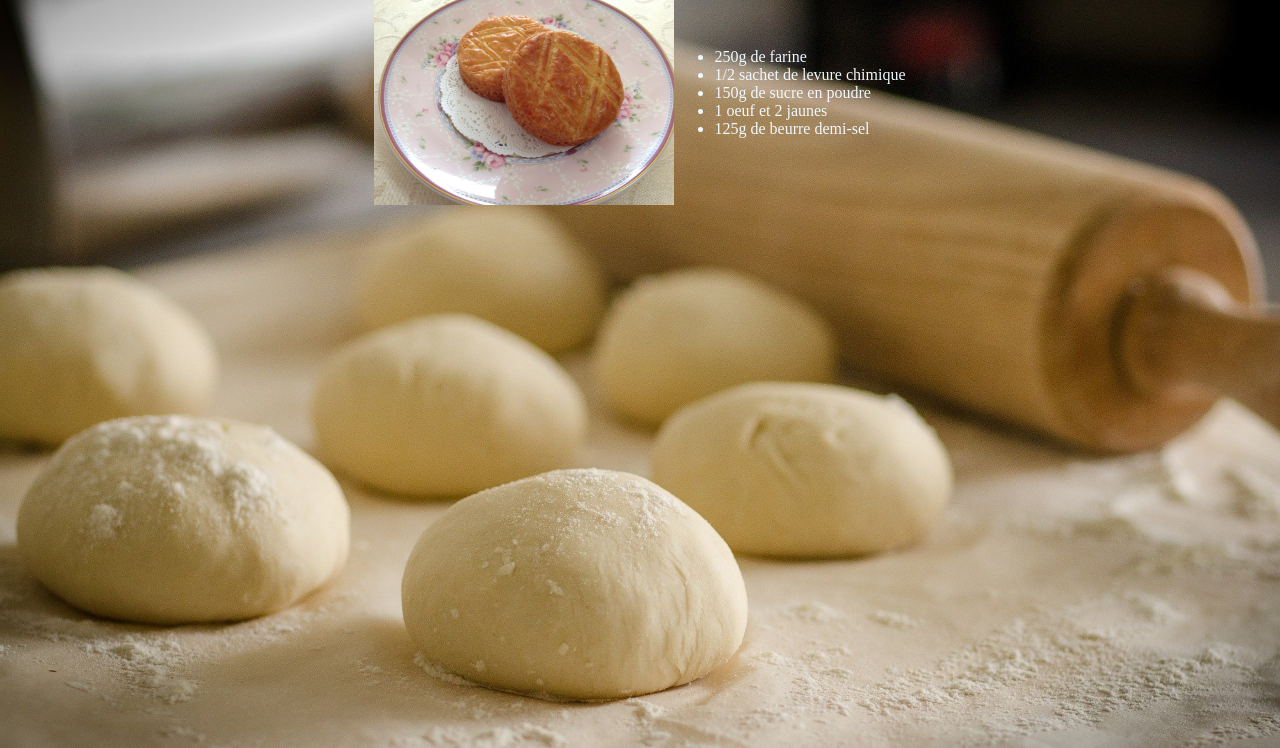
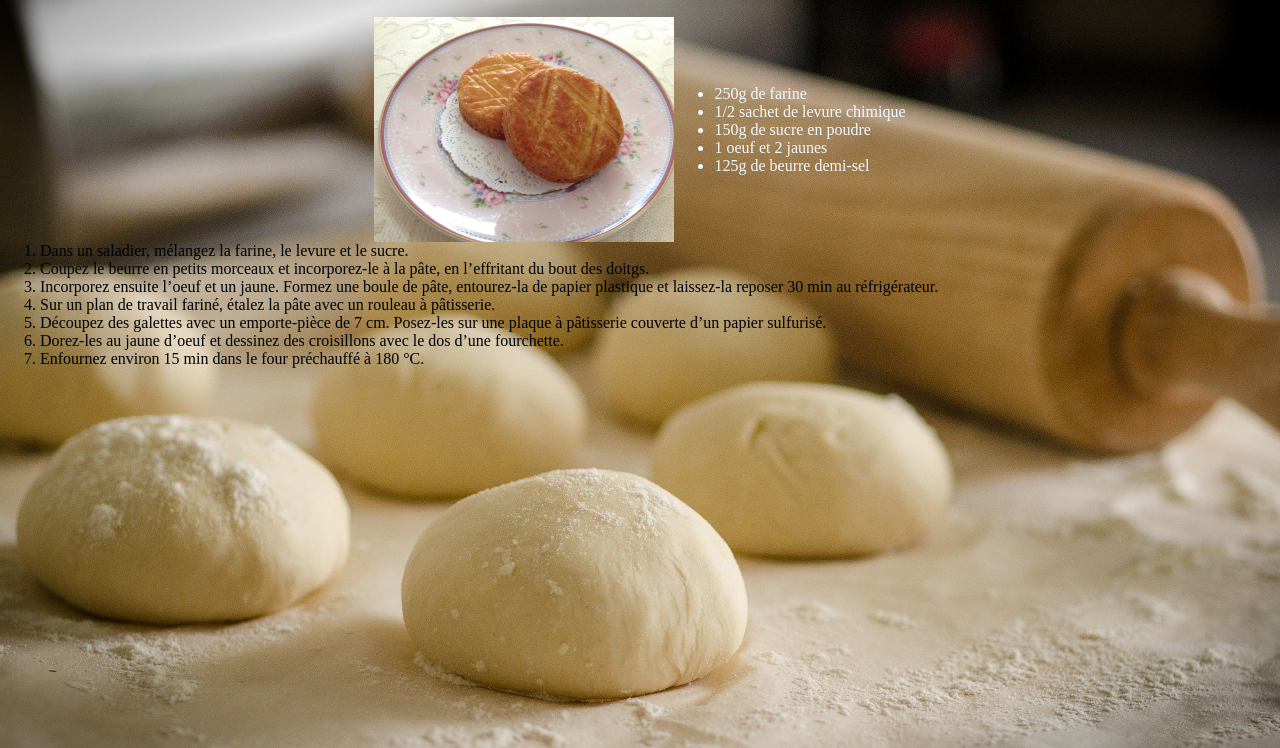
Before and after one commit to v3ry/css-challenge, a plain HTML site: page index.html in a window 1280 px wide. Shown: the part 52-800 px from the top of the page. Drawn offline with Linux system fonts and the light colour scheme.

Commit message:
Ajout dans le html de la recette

```diff
--- a/index.html
+++ b/index.html
@@ -7,6 +7,7 @@
     <title>Recette de Galettes Bretonne</title>
 </head>
 <body>
+    <h1>Galettes Bretonne</h1>
     <div class="header">
         <img src="/img/cookies.jpg" width="300px">
         <ul>
@@ -17,6 +18,18 @@
             <li>125g de beurre demi-sel</li>
         </ul>
     </div>
+    <div class="main">
+        <ol>
+            <li>Dans un saladier, mélangez la farine, le levure et le sucre.</li>
+            <li>Coupez le beurre en petits morceaux et incorporez-le à la pâte, en l’effritant du bout des doitgs.</li>
+            <li>Incorporez ensuite l’oeuf et un jaune. Formez une boule de pâte, entourez-la de papier plastique et laissez-la reposer 30 min au réfrigérateur.</li>
+            <li>Sur un plan de travail fariné, étalez la pâte avec un rouleau à pâtisserie.</li>
+            <li>Découpez des galettes avec un emporte-pièce de 7 cm. Posez-les sur une plaque à pâtisserie couverte d’un papier sulfurisé.</li>
+            <li>Dorez-les au jaune d’oeuf et dessinez des croisillons avec le dos d’une fourchette.</li>
+            <li>Enfournez environ 15 min dans le four préchauffé à 180 °C.</li>
+        </ol>
+
+    </div>
 
 </body>
 </html>
```
